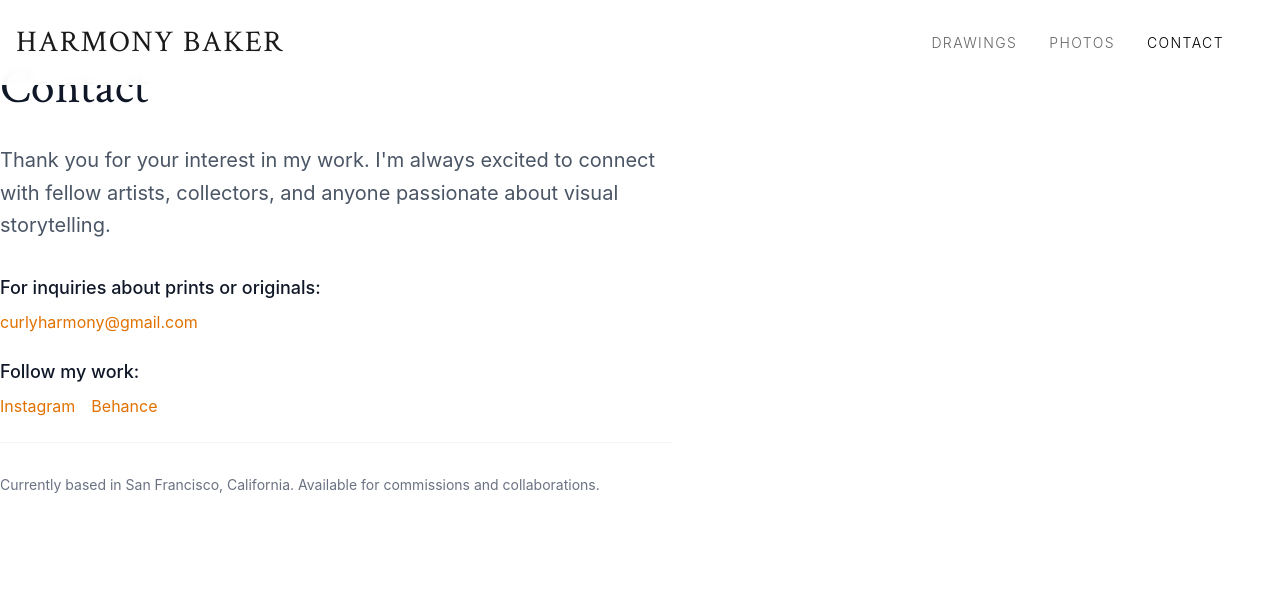
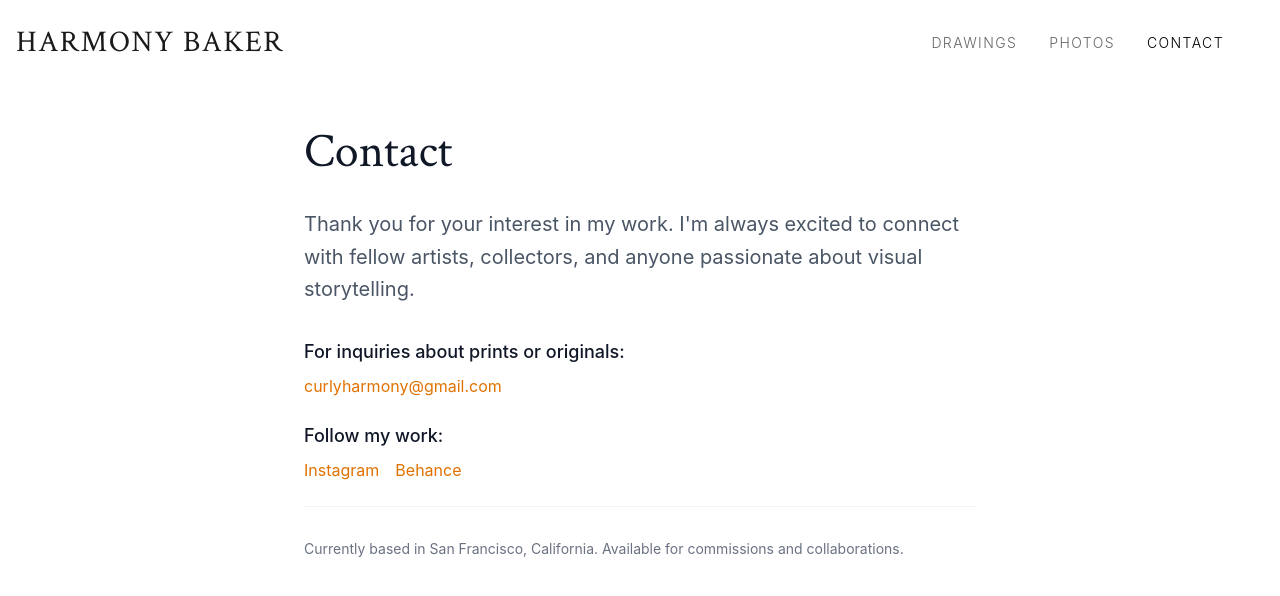
Before and after one commit to TreyDold/Harmony-Website, a Next.js app: page /contact in a window 1280 px wide. Shown: the top 596 px of the page. Built offline with nearby package versions, Linux system fonts and the light colour scheme.

Commit message:
Fixed padding issue on contact page.

```diff
--- a/app/contact/page.tsx
+++ b/app/contact/page.tsx
@@ -1,8 +1,8 @@
 // app/contact/page.tsx
 export default function ContactPage() {
   return (
-    <div className="py-16">
-      <div className="max-w-2xl">
+    <div className="min-h-screen pt-32 pb-16 px-8">
+      <div className="max-w-2xl mx-auto">
         <h1 className="text-4xl sm:text-5xl font-serif text-gray-900 mb-8">
           Contact
         </h1>
@@ -20,7 +20,7 @@ export default function ContactPage() {
               </h3>
               <p>
                 <a
-                  href="mailto:harmony@example.com"
+                  href="mailto:curlyharmony@gmail.com"
                   className="text-amber-600 hover:text-amber-700 transition-colors"
                 >
                   curlyharmony@gmail.com
```
